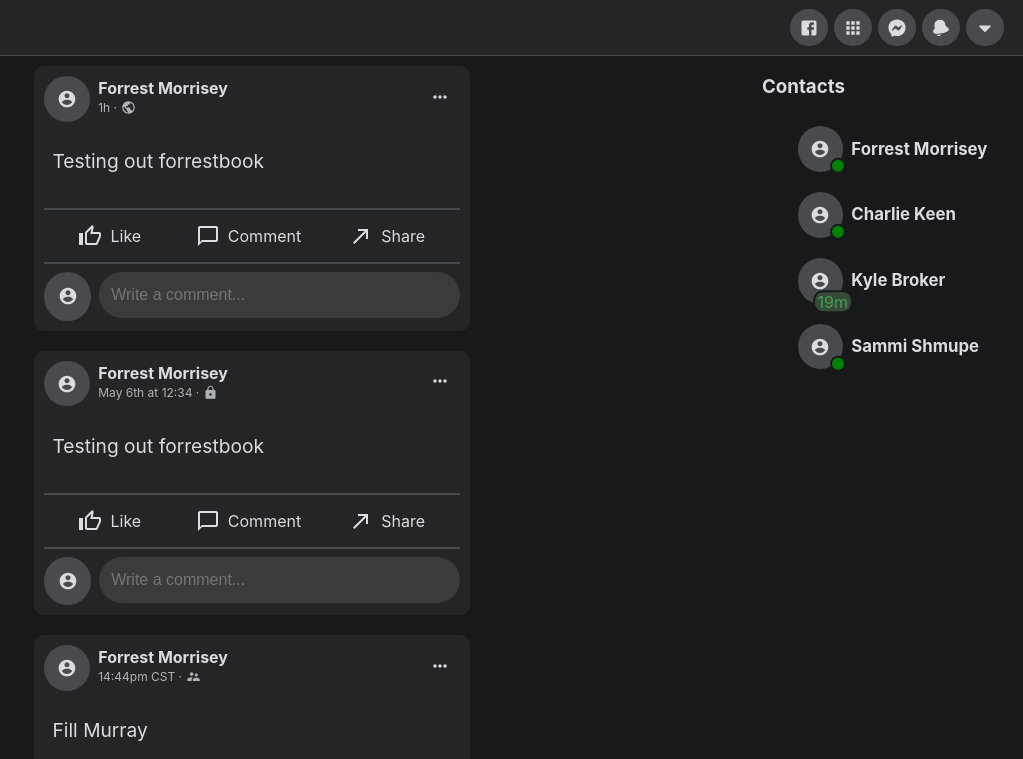
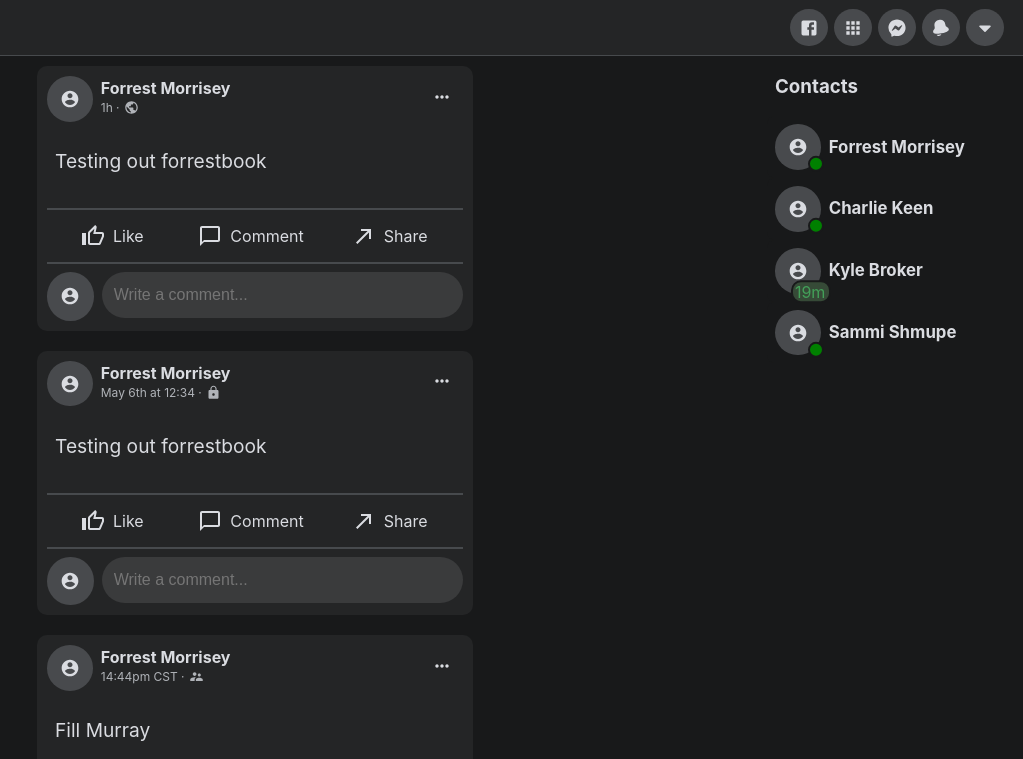
Before and after one commit to fmorrisey/FB_DropDown, a React (Create React App) app: page / in a window 1280 px wide. Shown: the top 759 px of the page, without its empty margins (257-1280 px from the left). Built offline with nearby package versions, Linux system fonts and the light colour scheme.

Commit message:
Refactor, cleaned out old code, add closer styling match

```diff
--- a/src/components/messenger/messenger.jsx
+++ b/src/components/messenger/messenger.jsx
@@ -23,22 +23,20 @@ export default function messenger(props) {
     }
 
     return (
-      <div key={index} className="friend">
-        <div className="header">
-          <span className="icon-account icon-left">
-            <AccountCircleIcon />
-            <ActiveUser />
-          </span>
-          <span className="username">{item.user}</span>
-        </div>
+      <div key={index} className="friend-item">
+        <span className="icon-account icon-left">
+          <AccountCircleIcon />
+          <ActiveUser />
+        </span>
+        <span className="username">{item.user}</span>
       </div>
     );
   });
 
   return (
-    <div>
+    <div className="messenger">
       <div>
-        <span>
+        <span className="header">
           <h3>Contacts</h3>
         </span>
         {/* <span className="icon icon-button">
@@ -47,7 +45,7 @@ export default function messenger(props) {
           <MoreHorizIcon />
         </span> */}
       </div>
-      <div className="messenger">{friendsList}</div>
+      <div>{friendsList}</div>
     </div>
   );
 }
--- a/src/components/messenger/messenger.scss
+++ b/src/components/messenger/messenger.scss
@@ -3,13 +3,9 @@
 
 .messenger {
   display: flex;
-  max-width: 680px;
-  margin: 0 auto;
+  max-width: 30vw;
+  min-width: clamp(20vw, 250px, 25vw);
   flex-direction: column;
-
-  .content {
-    font-size: 1.2rem;
-  }
 
   .friend {
     $content-padding: 10px;
@@ -17,50 +13,20 @@
     background-color: $bg-body;
     margin: 0px;
     margin-right: 2vw;
-    margin-left: 2vw;
+    // margin-left: 2vw;
     padding: $content-padding;
     border-radius: 10px;
 
-    // &-engagement {
-    //   display: flex;
-    //   flex-direction: row;
-    //   justify-content: space-around;
-    // }
-
-    // &-comment {
-    //   display: flex;
-    //   justify-content: flex-end;
-
-    //   &__input {
-    //     padding: 8px 12px;
-    //     margin-right: auto;
-
-    //     background-color: #3a3b3c;
-
-    //     font-size: 1rem;
-    //     color: $text-color;
-    //     border-radius: 25px;
-    //     border: 0px;
-
-    //     width: 85%;
-    //     height: 30px;
-    //     &:focus {
-    //       outline-color: transparent;
-    //       outline-style: none;
-    //     }
-    //   }
-    // }
-
     &-item {
-      height: 20px;
+      @extend .friend;
       width: 100%;
       display: flex;
-      align-items: center;
-      justify-content: center;
+      align-items: start;
+      justify-content: start;
       border-radius: $border-radius;
       transition: background $speed;
       padding: 0.5rem;
-      margin-right: 0.5rem;
+      //   margin-right: 0.5rem;
     }
 
     &-item:hover {
@@ -81,6 +47,9 @@
   .header {
     display: flex;
     flex-direction: row;
+    padding-inline: 0.5rem;
+    padding-right: 0.5rem;
+    color: $text-color-alt;
   }
 
   .username {
@@ -132,8 +101,4 @@
     font-size: 0.75rem;
     display: block;
   }
-
-  .content {
-    padding: 0.5rem;
-  }
 }
```
